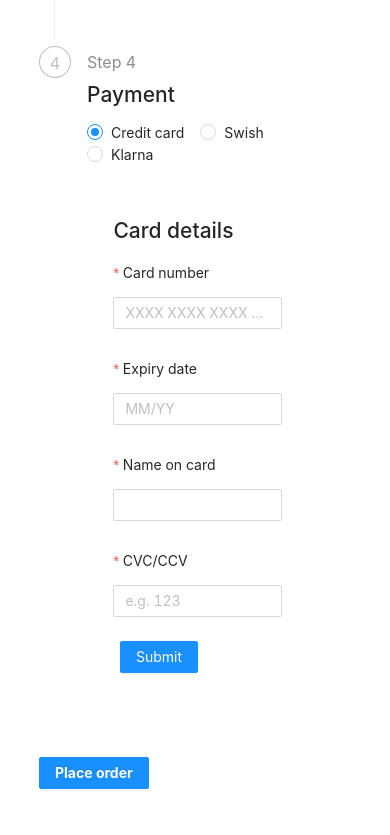
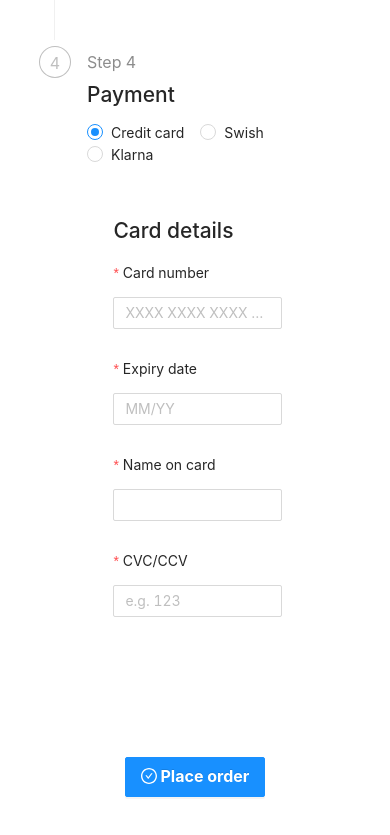
Before and after one commit to msmalinosterberg/miniprojekt, a React (Create React App) app: page /cart in a window 390 px wide. Shown: the part 1918-2753 px from the top of the page. Built offline with nearby package versions, Linux system fonts and the light colour scheme.

Commit message:
Save paymentInfo to context, use phonenumber from userInto in Swish.

```diff
--- a/src/componenets/Cart/CartView.tsx
+++ b/src/componenets/Cart/CartView.tsx
@@ -1,4 +1,5 @@
 import { Steps, Row, Col, Button } from 'antd';
+import { CheckCircleOutlined } from '@ant-design/icons';
 import { Component, CSSProperties } from 'react';
 import OrderSuccessMessage from '../OrderSuccess/OrderSuccessMessage';
 import CartItemsList from './CartItemsList';
@@ -26,7 +27,7 @@ class CartView extends Component<State> {
 
     handlePlaceOrder() {
 
-      }
+    }
 
     render() {
         const { currentStep } = this.state;
@@ -40,7 +41,9 @@ class CartView extends Component<State> {
                         <Step title="Step 3" description={<TotalPrice />} />
                         <Step title="Step 4" description={<PaymentMethod />} />
                     </Steps>
-                    <Button type="primary" onClick={() => this.handlePlaceOrder}><strong>Place order</strong></Button>
+                    <Col span={24} style={buttonContainerStyle}>
+                        <Button type="primary" icon={<CheckCircleOutlined />} size={'large'} onClick={() => this.handlePlaceOrder}><strong> Place order</strong></Button>
+                    </Col>
                     <OrderSuccessMessage />
                 </Col>
             </Row>
@@ -62,3 +65,9 @@ const columnStyle: CSSProperties = {
     marginTop: '3rem',
     marginBottom: '3rem',
 }
+
+const buttonContainerStyle: CSSProperties = {
+    display: 'flex',
+    justifyContent: 'center',
+    alignItems: 'center'
+}
--- a/src/componenets/Cart/InformationForm.tsx
+++ b/src/componenets/Cart/InformationForm.tsx
@@ -33,12 +33,8 @@ class InformationForm extends Component {
   context!: ContextType<typeof CartContext>
   static contextType = CartContext;
 
-  // onFieldsChange = (values: any, allFields: any) => {
-  //   console.log(allFields);
-  // };
-
-  onValuesChange = (allValues: any) => {
-    console.log(allValues);
+  onValuesChange = (values: any, allValues: any) => {
+    //console.log(allValues);
     const { updateUserInfo } = this.context;
     updateUserInfo(allValues.user);
   };
@@ -74,9 +70,9 @@ class InformationForm extends Component {
                 </Form.Item>
 
                 <Form.Item wrapperCol={{ ...layout.wrapperCol, offset: 3 }}>
-                    <Button type="primary" htmlType="submit">
+                    {/* <Button type="primary" htmlType="submit">
                     Submit
-                    </Button>
+                    </Button> */}
                 </Form.Item>
                 </Form>
             </Col>
--- a/src/componenets/Cart/PayCard.tsx
+++ b/src/componenets/Cart/PayCard.tsx
@@ -28,13 +28,9 @@ class PayCard extends Component {
     context!: ContextType<typeof CartContext>
     static contextType = CartContext;
 
-    // onFinish = (values: any) => {
-    //     console.log(values);
-    //   };
-
-    onValuesChange = (allValues: any) => {
-        console.log(allValues);
-        const { updatePaymentInfo } = this.context;;
+    onValuesChange = (values: any, allValues: any) => {
+        //console.log(allValues);
+        const { updatePaymentInfo } = this.context;
         updatePaymentInfo(allValues.card);
       };
 
@@ -43,7 +39,7 @@ class PayCard extends Component {
             <Row style={formContainerStyle}>
             <Col span={24} style={columnStyle}>
               <h2>Card details</h2>
-                <Form {...layout} name="nest-messages" onFinish={this.onValuesChange} validateMessages={validateMessages}>
+                <Form {...layout} name="nest-messages" onValuesChange={this.onValuesChange} validateMessages={validateMessages}>
                 <Form.Item style={formStyle} name={['card', 'cardno']} label="Card number"
                     rules={[{ min: 13, max: 19, required: true }]}>
                     <Input placeholder="XXXX XXXX XXXX XXXX"/>
@@ -56,14 +52,14 @@ class PayCard extends Component {
                     rules={[{ required: true }]}>
                     <Input />
                 </Form.Item>
-                <Form.Item style={formStyle} name={['card', 'cv']} label="CVC/CCV"
+                <Form.Item style={formStyle} name={['card', 'cvc']} label="CVC/CCV"
                     rules={[{ required: true }]}>
                     <Input placeholder="e.g. 123"/>
                 </Form.Item>
                 <Form.Item style={formStyle} wrapperCol={{ ...layout.wrapperCol, offset: 2}}>
-                    <Button type="primary" htmlType="submit">
+                    {/* <Button type="primary" htmlType="submit">
                     Submit
-                    </Button>
+                    </Button> */}
                 </Form.Item>
                 </Form>
             </Col>
--- a/src/componenets/Cart/PayKlarna.tsx
+++ b/src/componenets/Cart/PayKlarna.tsx
@@ -1,5 +1,6 @@
-import React, { Component, CSSProperties } from 'react'
+import React, { Component, ContextType, CSSProperties } from 'react'
 import { Form, Input, Button, Row, Col } from 'antd';
+import { CartContext } from '../../contexts/CartContext';
 const layout = {
     labelCol: { span: 4 },
     wrapperCol: { span: 16 },
@@ -29,15 +30,21 @@ const layout = {
   }
 
 class PayKlarna extends Component {
-    onFinish = (values: any) => {
-        console.log(values);
+    context!: ContextType<typeof CartContext>
+    static contextType = CartContext;
+
+    onValuesChange = (values: any, allValues: any) => {
+        //console.log(allValues);
+        const { updatePaymentInfo } = this.context;
+        updatePaymentInfo(allValues.klarna);
       };
+
     render() {
         return (
           <Row style={formContainerStyle}>
             <Col span={24} style={columnStyle}>
             <h2>Billing information</h2>
-                <Form {...layout} name="nest-messages" onFinish={this.onFinish} validateMessages={validateMessages}>
+                <Form {...layout} name="nest-messages" onValuesChange={this.onValuesChange} validateMessages={validateMessages}>
                 <Form.Item name={['klarna', 'ssn']} label="SSN"
                     rules={[{ min: 10, max: 10, required: true }]}>
                     <Input placeholder="YYMMDDXXXX"/>
@@ -68,9 +75,9 @@ class PayKlarna extends Component {
                 </Form.Item>
 
                 <Form.Item wrapperCol={{ ...layout.wrapperCol, offset: 2}}>
-                    <Button type="primary" htmlType="submit">
+                    {/* <Button type="primary" htmlType="submit">
                     Submit
-                    </Button>
+                    </Button> */}
                 </Form.Item>
                 </Form>
             </Col>
--- a/src/componenets/Cart/PaySwish.tsx
+++ b/src/componenets/Cart/PaySwish.tsx
@@ -1,5 +1,6 @@
-import React, { Component, CSSProperties } from 'react'
+import React, { Component, ContextType, CSSProperties } from 'react'
 import { Form, Input, Button, Row, Col } from 'antd';
+import { CartContext } from '../../contexts/CartContext';
 // import InformationForm from 'InformationForm.tsx'
 
 const layout = {
@@ -20,29 +21,42 @@ const layout = {
     phone: string;
   }
 class PaySwish extends Component {
-    onFinish = (values: any) => {
-        console.log(values);
+  context!: ContextType<typeof CartContext>
+  static contextType = CartContext;
+
+  onValuesChange = (values: any, allValues: any) => {
+      //console.log(allValues);
+      const { updatePaymentInfo } = this.context;
+      updatePaymentInfo(allValues.swish);
     };
+
     render() {
+        return (
+          <CartContext.Consumer>
+                {({ userInfo }) => {
                   return (
                     <Row style={formContainerStyle}>
                       <Col span={24} style={columnStyle}>
                           <h2>Payment information</h2>
-                <Form {...layout} name="nest-messages" onFinish={this.onFinish} validateMessages={validateMessages}>
+                          <Form {...layout} name="nest-messages" onValuesChange={this.onValuesChange} validateMessages={validateMessages}>
 
                           <Form.Item name={['swish', 'phone']} label="Phone"
                               rules={[{ min: 10, max: 10, required: true }]}>
-                    <Input />
+                              <Input defaultValue={userInfo?.phone}/>
                           </Form.Item>
                           <Form.Item wrapperCol={{ ...layout.wrapperCol, offset: 2}}>
-                    <Button type="primary" htmlType="submit">
+                              {/* <Button type="primary" htmlType="submit">
                               Submit
-                    </Button>
+                              </Button> */}
                           </Form.Item>
                           </Form>
                       </Col>
                   </Row>
                   );
+
+                }}
+          </CartContext.Consumer>
+        )
     }
 }
 
--- a/src/contexts/CartContext.tsx
+++ b/src/contexts/CartContext.tsx
@@ -36,6 +36,7 @@ interface ContextValue extends State {
     getTotalPrice: () => void;
     getBadgeQuantity: () => number;
     updateUserInfo: (userInfo: UserInfo) => void;
+    updatePaymentInfo: (paymentInfo: PaymentCard | PaymentSwish | PaymentKlarna) => void;
 }
 
 export const CartContext = createContext<ContextValue>({
@@ -49,6 +50,7 @@ export const CartContext = createContext<ContextValue>({
     getTotalPrice: () => {},
     getBadgeQuantity: () => 0,
     updateUserInfo: () => {},
+    updatePaymentInfo: () => {},
 });
 
 class CartProvider extends Component<{}, State> {
@@ -138,6 +140,7 @@ class CartProvider extends Component<{}, State> {
                 getTotalPrice: this.getTotalPrice,
                 getBadgeQuantity: this.getBadgeQuantity,
                 updateUserInfo: this.updateUserInfo,
+                updatePaymentInfo: this.updatePaymentInfo,
             }}>
                 {this.props.children}
             </CartContext.Provider>
```
Lines whose indentation alone changed are shown as unchanged.
